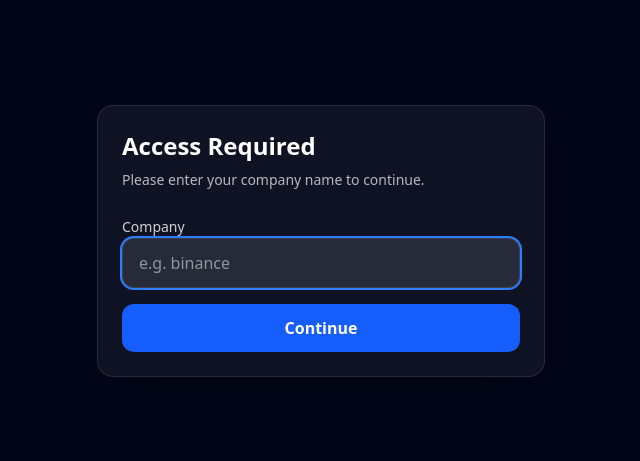
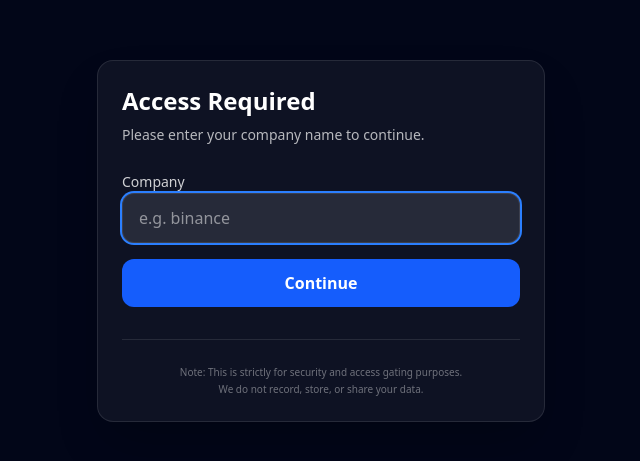
Before and after one commit to Teowwwzx/CV, a Next.js app in the folder cv-app/: page /access in a window 1280 px wide. Shown: the part 159-620 px from the top of the page, without its empty margins (319-959 px from the left). Built offline with nearby package versions, Linux system fonts and the light colour scheme.

Commit message:
feat(access): add privacy disclaimer to access form
Add a note clarifying data handling practices to reassure users about privacy and security.

```diff
--- a/cv-app/src/app/access/page.tsx
+++ b/cv-app/src/app/access/page.tsx
@@ -55,6 +55,13 @@ function AccessForm() {
             Continue
           </button>
         </form>
+
+        <div className="mt-8 pt-6 border-t border-white/10">
+          <p className="text-[10px] text-white/40 text-center leading-relaxed">
+            Note: This is strictly for security and access gating purposes. <br />
+            We do not record, store, or share your data.
+          </p>
+        </div>
       </div>
     </div>
   );
```
